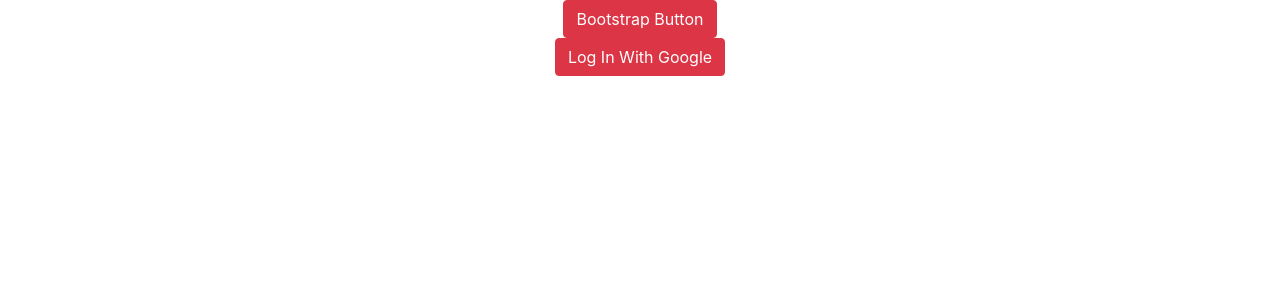
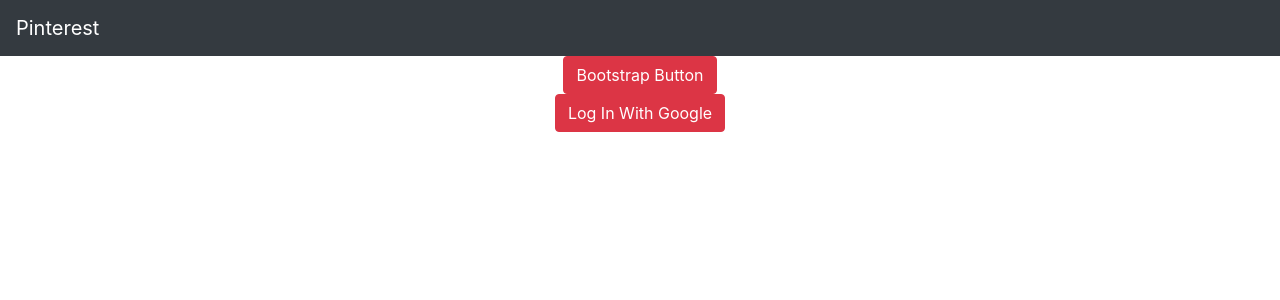
Before and after one commit to nss-evening-cohort-10/react-pinterest, a React (Create React App) app: page / in a window 1280 px wide. Shown: the top 300 px of the page. Built offline with nearby package versions, Linux system fonts and the light colour scheme; no server answers.

Commit message:
Logout and navbar

```diff
--- a/src/App/App.js
+++ b/src/App/App.js
@@ -3,6 +3,7 @@ import firebase from 'firebase/app';
 
 import firebaseConnection from '../helpers/data/connection';
 import Auth from '../components/Auth/Auth';
+import MyNavbar from '../components/MyNavbar/MyNavbar';
 
 import './App.scss';
 
@@ -32,6 +33,7 @@ class App extends React.Component {
 
     return (
       <div className="App">
+        <MyNavbar authed={authed} />
         <button className="btn btn-danger">Bootstrap Button</button>
         {/* if they are authenticated, load the board */}
         {/* else show login button */}
--- /dev/null
+++ b/src/components/MyNavbar/MyNavbar.js
@@ -0,0 +1,45 @@
+import React from 'react';
+import PropTypes from 'prop-types';
+
+import firebase from 'firebase/app';
+import 'firebase/auth';
+
+class MyNavbar extends React.Component {
+  static propTypes = {
+    authed: PropTypes.bool,
+  }
+
+  logMeOut = (e) => {
+    e.preventDefault();
+    firebase.auth().signOut();
+  }
+
+  render() {
+    const { authed } = this.props;
+
+    return (
+      <div className="MyNavbar">
+      <nav className="navbar navbar-expand-lg navbar-dark bg-dark">
+        <span className="navbar-brand" href="#">Pinterest</span>
+        <button className="navbar-toggler" type="button"
+          data-toggle="collapse" data-target="#navbarTogglerDemo02" aria-controls="navbarTogglerDemo02" aria-expanded="false" aria-label="Toggle navigation">
+          <span className="navbar-toggler-icon"></span>
+        </button>
+
+        <div className="collapse navbar-collapse" id="navbarTogglerDemo02">
+          <ul className="navbar-nav mr-auto mt-2 mt-lg-0">
+          </ul>
+
+          <div className="form-inline my-2 my-lg-0">
+            {/* If authed, show logout button */}
+            {/* If NOT authed, show nothing */}
+            { authed && (<button className="nav-link btn btn-danger" onClick={this.logMeOut}>Logout</button>) }
+          </div>
+        </div>
+      </nav>
+    </div>
+    );
+  }
+}
+
+export default MyNavbar;
```
Also changed, not shown: src/components/MyNavbar/MyNavbar.scss (added).
